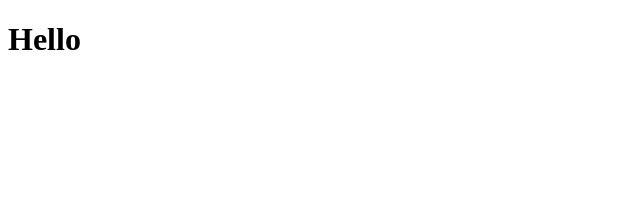
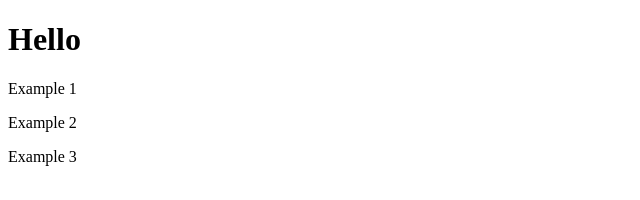
Before and after one commit to el-salahi/Github, a plain HTML site: page index.html in a window 1280 px wide. Shown: the whole page, without its empty margins (0-640 px from the left). Drawn offline with Linux system fonts and the light colour scheme.

Commit message:
Added p*3

```diff
--- a/index.html
+++ b/index.html
@@ -3,10 +3,15 @@
 <head>
     <meta charset="UTF-8">
     <meta name="viewport" content="width=device-width, initial-scale=1.0">
+    <link rel="stylesheet" href="style.css">
     <title>Github EXample</title>
 </head>
 <body>
     <h1>Hello</h1>
 
+    <p>Example 1</p>
+    <p>Example 2</p>
+    <p>Example 3</p>
+
 </body>
 </html>
```
